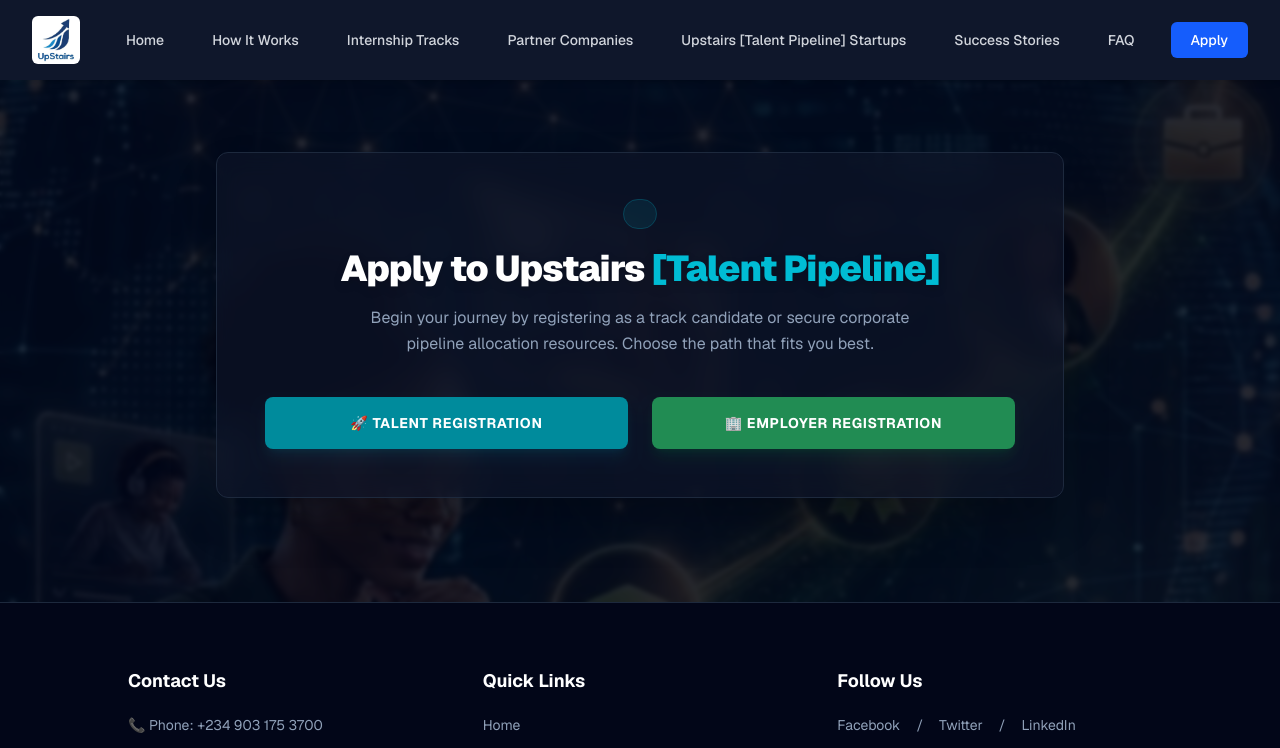
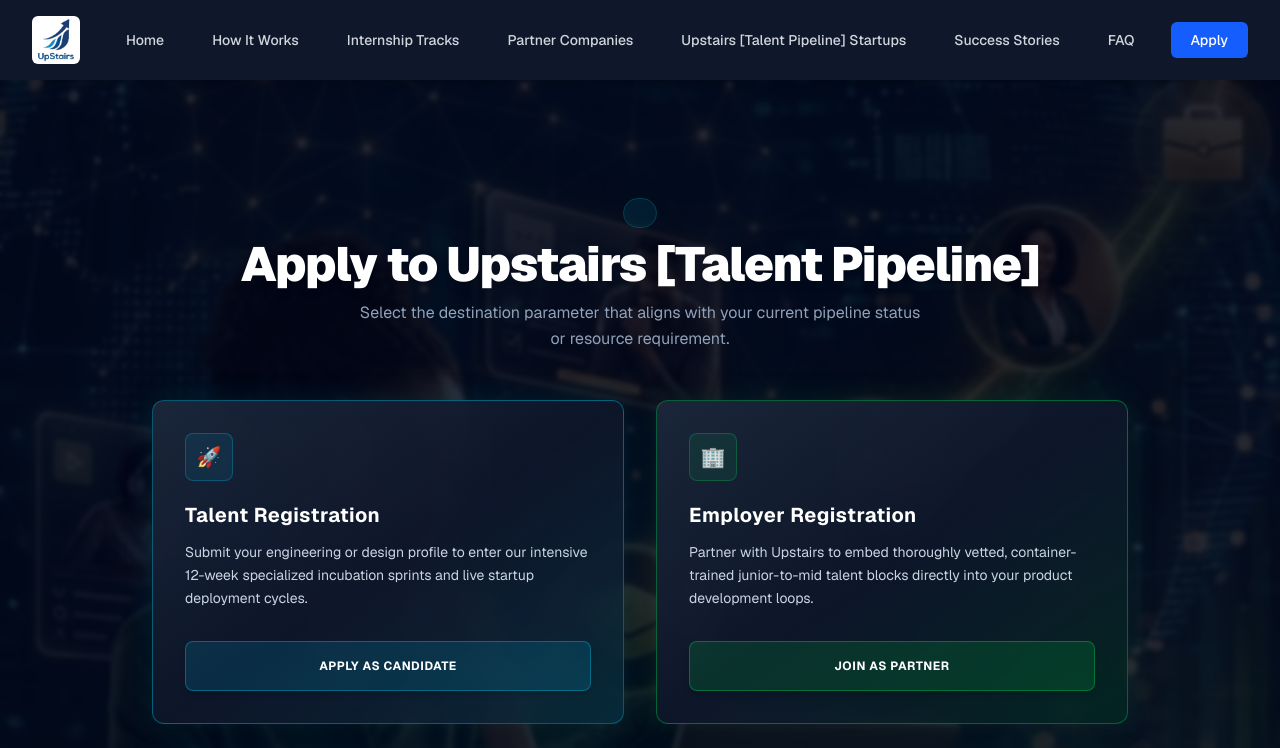
Before and after one commit to upstairsta/upstairs, a Next.js app: page /apply in a window 1280 px wide. Shown: the top 748 px of the page. Built offline with nearby package versions, Linux system fonts and the light colour scheme.

Commit message:
deliver the jobs and workspace

```diff
--- a/app/apply/page.tsx
+++ b/app/apply/page.tsx
@@ -1,14 +1,62 @@
 "use client";
 
 import Image from 'next/image';
+import Link from 'next/link';
 import Navbar from '../hdcomponents/navbar';
 import Footer from '../ftcomponents/footer';
 
+const GATEWAYS = [
+  {
+    title: "Talent Registration",
+    icon: "🚀",
+    description: "Submit your engineering or design profile to enter our intensive 12-week specialized incubation sprints and live startup deployment cycles.",
+    link: "/apply/talent",
+    btnText: "Apply as Candidate",
+    cardClass: "bg-gradient-to-br from-slate-800/90 via-slate-900/90 to-cyan-950/70 border border-cyan-500/40 shadow-[0_0_30px_rgba(0,139,156,0.15)] hover:border-[#00bcd4] hover:shadow-[0_0_35px_rgba(0,139,156,0.25)]",
+    btnClass: "bg-cyan-600/20 hover:bg-[#008b9c] border border-cyan-500/40 hover:border-transparent",
+    iconBg: "bg-cyan-500/10 border-cyan-500/30 group-hover:bg-[#00bcd4]/20",
+    titleColor: "group-hover:text-[#00bcd4]"
+  },
+  {
+    title: "Employer Registration",
+    icon: "🏢",
+    description: "Partner with Upstairs to embed thoroughly vetted, container-trained junior-to-mid talent blocks directly into your product development loops.",
+    link: "/apply/employer",
+    btnText: "Join as Partner",
+    cardClass: "bg-gradient-to-br from-slate-800/90 via-slate-900/90 to-emerald-950/70 border border-green-500/40 shadow-[0_0_30px_rgba(33,140,83,0.15)] hover:border-green-400 hover:shadow-[0_0_35px_rgba(33,140,83,0.25)]",
+    btnClass: "bg-green-600/20 hover:bg-[#218c53] border border-green-500/40 hover:border-transparent",
+    iconBg: "bg-green-500/10 border-green-500/30 group-hover:bg-green-500/20",
+    titleColor: "group-hover:text-green-400"
+  },
+  {
+    title: "Explore Live Jobs",
+    icon: "💼",
+    description: "Browse our active public database board of open engineering, backend infrastructure, and UI/UX product roles waiting across our partner network.",
+    link: "/jobs",
+    btnText: "View Open Roles",
+    cardClass: "bg-gradient-to-br from-slate-800/90 via-slate-900/90 to-cyan-950/70 border border-cyan-500/40 shadow-[0_0_30px_rgba(0,139,156,0.15)] hover:border-[#00bcd4] hover:shadow-[0_0_35px_rgba(0,139,156,0.25)]",
+    btnClass: "bg-cyan-600/20 hover:bg-[#008b9c] border border-cyan-500/40 hover:border-transparent",
+    iconBg: "bg-cyan-500/10 border-cyan-500/30 group-hover:bg-[#00bcd4]/20",
+    titleColor: "group-hover:text-[#00bcd4]"
+  },
+  {
+    title: "Intern Workspace",
+    icon: "💻",
+    description: "Currently accepted track talents can execute security sign-ins here to manage sprint tasks, submit repositories, and log active build hours.",
+    link: "/workspace",
+    btnText: "Enter My Workspace",
+    cardClass: "bg-gradient-to-br from-slate-800/90 via-slate-900/90 to-emerald-950/70 border border-green-500/40 shadow-[0_0_30px_rgba(33,140,83,0.15)] hover:border-green-400 hover:shadow-[0_0_35px_rgba(33,140,83,0.25)]",
+    btnClass: "bg-green-600/20 hover:bg-[#218c53] border border-green-500/40 hover:border-transparent",
+    iconBg: "bg-green-500/10 border-green-500/30 group-hover:bg-green-500/20",
+    titleColor: "group-hover:text-green-400"
+  }
+];
+
 export default function ApplyPage() {
   return (
-    <div className="min-h-screen flex flex-col relative text-slate-200 font-sans">
+    <div className="min-h-screen flex flex-col relative text-slate-200 font-sans bg-slate-950">
 
-      {/* BACKGROUND IMAGE & OVERLAY */}
+      {/* BACKGROUND IMAGE & UNIFIED OVERLAY */}
       <div className="absolute inset-0 z-0 fixed">
         <Image
           src="/backg.jpeg"
@@ -20,51 +68,59 @@
         <div className="absolute inset-0 bg-slate-950/85 backdrop-blur-[2px]"></div>
       </div>
 
-      {/* Navbar */}
       <Navbar />
 
-      {/* PAGE CONTENT CONTAINER */}
-      <main className="relative z-10 flex-grow flex flex-col items-center justify-center p-6 text-center max-w-4xl mx-auto w-full mb-20 mt-12 animate-fadeIn">
+      {/* CENTRALIZED HUB MATRIX */}
+      <main className="relative z-10 flex-grow flex flex-col items-center justify-center p-6 max-w-5xl mx-auto w-full mb-20 mt-24 animate-fadeIn">
 
-        {/* PREMIUM CENTRAL GATEWAY CARD PANEL */}
-        <div className="bg-slate-900/60 backdrop-blur-md border border-slate-800 rounded-xl p-8 md:p-12 shadow-2xl w-full">
-
+        <div className="text-center mb-12">
           <span className="text-xs font-bold uppercase tracking-[0.2em] text-[#00bcd4] bg-[#00bcd4]/10 px-4 py-1.5 rounded-full border border-[#00bcd4]/20">
 
           </span>
+          <h1 className="text-3xl md:text-5xl font-black text-white tracking-tight mt-4 mb-3 drop-shadow-lg">
+            Apply to Upstairs [Talent Pipeline]
+          </h1>
+          <p className="text-sm md:text-base text-slate-400 max-w-xl mx-auto leading-relaxed">
+            Select the destination parameter that aligns with your current pipeline status or resource requirement.
+          </p>
+        </div>
 
-          <h1 className="text-3xl md:text-4xl font-black text-white tracking-tight mt-6 mb-4 drop-shadow-lg">
-            Apply to Upstairs <span className="text-[#00bcd4]">[Talent Pipeline]</span>
-          </h1>
+        {/* 4-CARD BALANCED GLOW SELECTION GRID */}
+        <div className="grid grid-cols-1 md:grid-cols-2 gap-8 w-full">
+          {GATEWAYS.map((node, index) => (
+            <div
+              key={index}
+              className={`backdrop-blur-md p-8 rounded-xl flex flex-col justify-between transition-all duration-350 group ${node.cardClass}`}
+            >
+              <div className="mb-8">
+                {/* Glowing Tinted Icon Badge */}
+                <div className={`w-12 h-12 rounded-lg flex items-center justify-center text-xl border mb-5 transition-colors duration-200 ${node.iconBg}`}>
+                  {node.icon}
+                </div>
 
-          <p className="text-sm md:text-base text-slate-400 max-w-xl mb-10 mx-auto leading-relaxed">
-            Begin your journey by registering as a track candidate or secure corporate pipeline allocation resources. Choose the path that fits you best.
-          </p>
+                {/* Dynamic Title Text */}
+                <h2 className={`text-xl font-bold text-white mb-3 tracking-wide transition-colors duration-200 ${node.titleColor}`}>
+                  {node.title}
+                </h2>
 
-          {/* REGISTRATION ACTION BUTTONS */}
-          <div className="flex flex-col sm:flex-row gap-6 items-center justify-center mt-8 w-full max-w-1xl">
+                <p className="text-sm text-slate-300 leading-relaxed">
+                  {node.description}
+                </p>
+              </div>
 
-            <a
-              href="/apply/talent"
-              className="w-full bg-[#008b9c] hover:bg-[#009fb3] text-white font-bold text-sm uppercase tracking-wider py-4 px-8 text-center transition-all shadow-lg shadow-cyan-500/10 rounded-lg hover:-translate-y-0.5 duration-150"
-            >
-              🚀 Talent Registration
-            </a>
-
-            <a
-              href="/apply/employer"
-              className="w-full bg-[#218c53] hover:bg-[#28ab65] text-white font-bold text-sm uppercase tracking-wider py-4 px-8 text-center transition-all shadow-lg shadow-green-500/10 rounded-lg hover:-translate-y-0.5 duration-150"
-            >
-              🏢 Employer Registration
-            </a>
-
-          </div>
-
+              {/* Seamless Glassmorphic Action Button */}
+              <Link
+                href={node.link}
+                className={`w-full block text-center text-white font-bold text-xs uppercase tracking-wider py-4 px-6 rounded-lg transition-all shadow-md ${node.btnClass}`}
+              >
+                {node.btnText}
+              </Link>
+            </div>
+          ))}
         </div>
 
       </main>
 
-      {/* Footer */}
       <Footer />
 
     </div>
```
